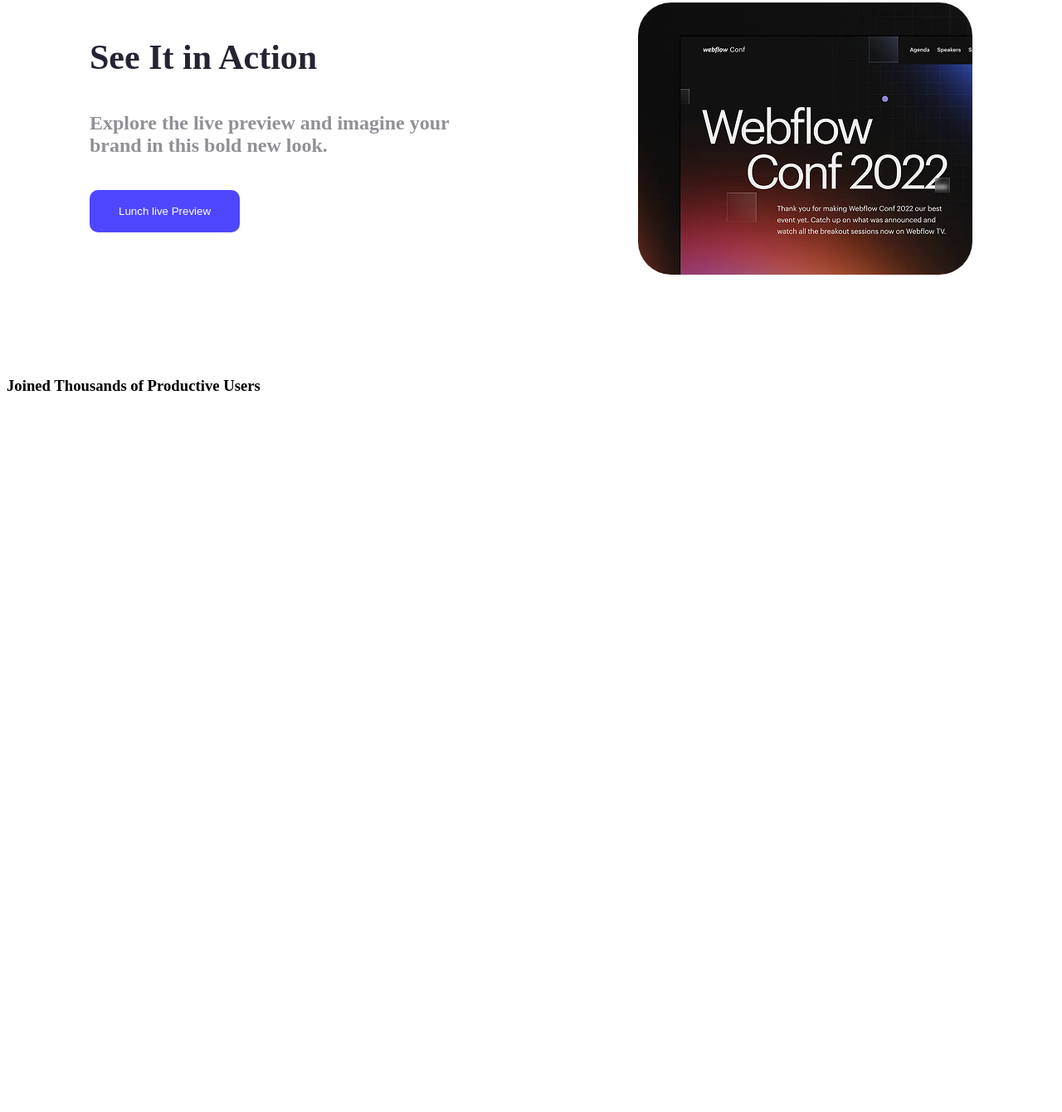
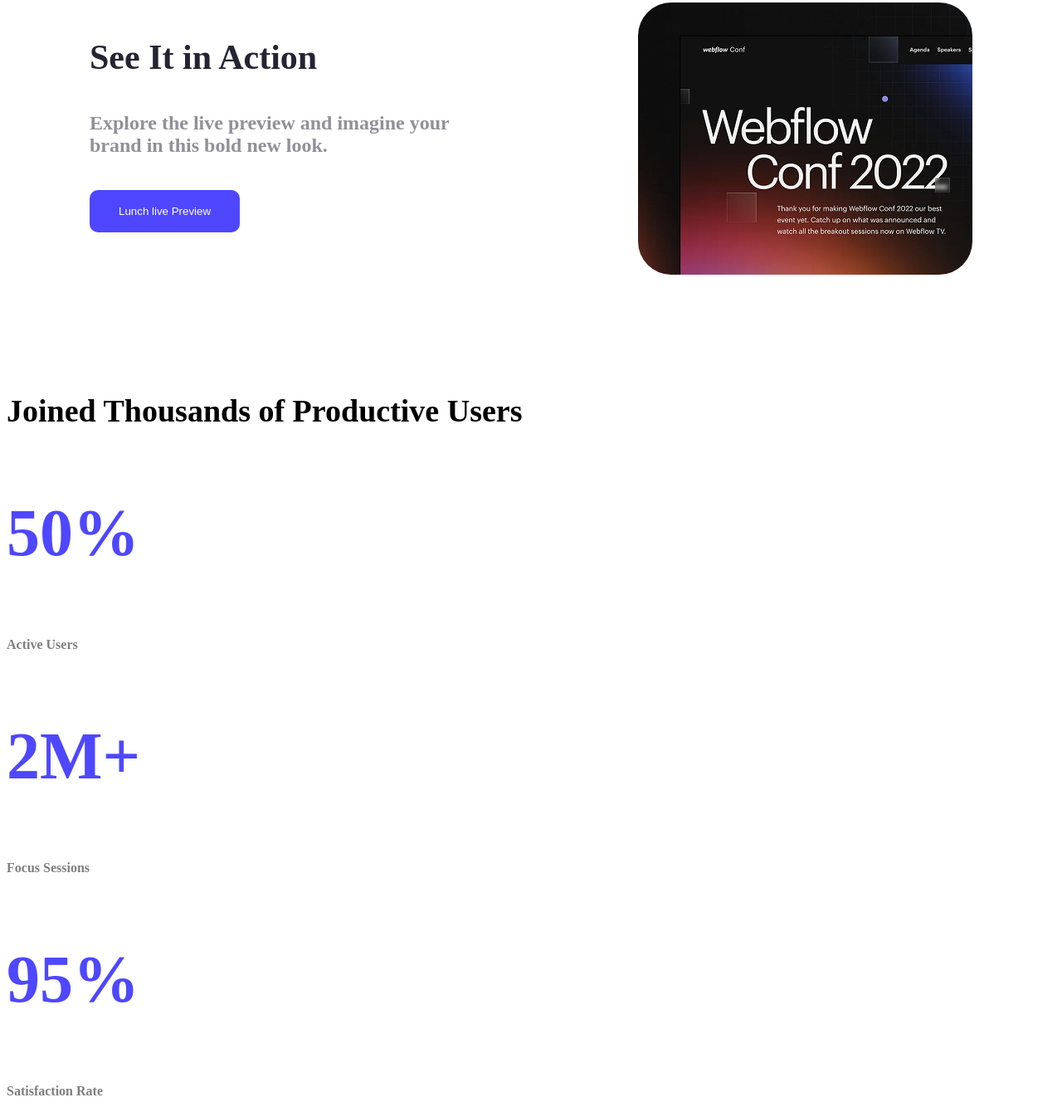
Before and after one commit to web-dev-emon/Assignment-001, a plain HTML site: page index.html in a window 1280 px wide. Shown: the part 658-1998 px from the top of the page at 83% size. Before the commit the page ends 1153 px from the top, so only its background shows below. Drawn offline with Linux system fonts and the light colour scheme.

Commit message:
third part

```diff
--- a/index.html
+++ b/index.html
@@ -39,15 +39,29 @@
 </div>
 </div>
 
-<section >
+    <section class="about-secondary-bg">
+    <h3 class="section-title">Joined Thousands of Productive Users</h3>
 
-<h3>Joined Thousands of Productive Users</h3>
+    <div class="about-items">
+<div class="about-item">
+    <P class="item-title">50%</P>
+    <P class="item-description"> Active Users</P>
+</div>
+<div class="about-item">
+<p class="item-title"> 2M+</p>
+<p class="item-description"> Focus Sessions</p>
+</div>
+<div class="about-item">
+<p class="item-title"> 95%</p>
+<p class="item-description"> Satisfaction Rate</p>
 
 
+</div>
 
+</div>
 
+    </div>
 </section>
-
 
 
     </main>
--- a/styles2.css
+++ b/styles2.css
@@ -78,3 +78,22 @@ font-size: 24px;
     font-weight: bold;
     opacity: 50%;
 }
+/* third section */
+.section-title{
+
+font-weight: bold;
+font-size: 38px;
+
+}
+.item-title{
+
+    font-weight: bold;
+font-size: 80px;
+color: #4E47FF;
+}
+
+.item-description{
+
+font-weight: bold;
+    opacity: 50%;
+}
```
